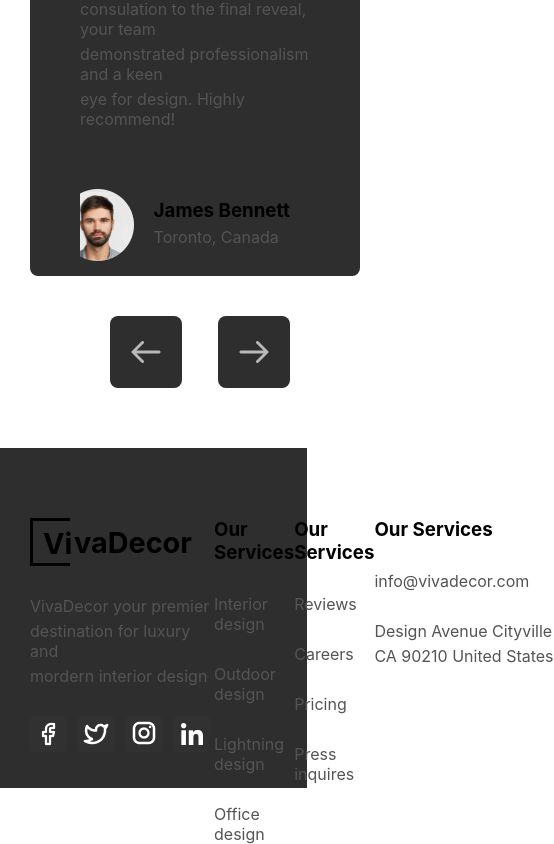
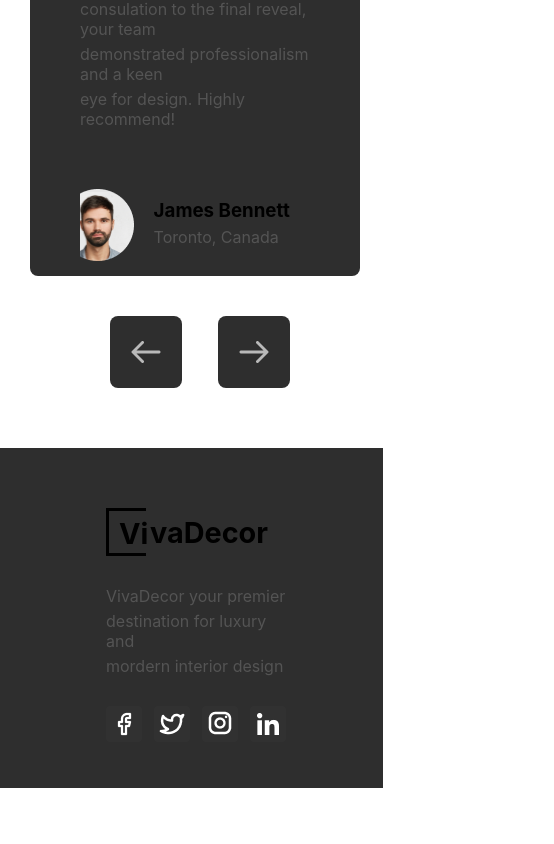
Before and after one commit to Th3-D5-482/VivaDecor-Project-TreeHog, a React (Vite) app: page / in a window 390 px wide. Shown: the part 4767-5611 px from the top of the page, 554 px wide, since content can reach past the window. After the commit the page ends 5555 px from the top, so only its background shows below. Built offline with nearby package versions, Linux system fonts and the light colour scheme.

Commit message:
Th3_D5_482

```diff
--- a/src/components/Footer.css
+++ b/src/components/Footer.css
@@ -36,14 +36,14 @@
 .firstSec .part2 p {
     margin-bottom: 5px;
 }
-.firstSec .part1Uni {
+.firstSec1 .part1Uni {
     color: var(--secondary-color);
     margin-top: 30px;
 }
-.firstSec .part1Uni p {
+.firstSec1 .part1Uni p {
     margin-bottom: 5px;
 }
-.firstSec .socialMedia {
+.firstSec1 .socialMedia {
     display: flex;
     flex-direction: row;
     margin-top: 30px;
@@ -51,7 +51,7 @@
     height: 40px;
     justify-content: space-between;
 }
-.firstSec .logo {
+.firstSec1 .logo {
     display: flex;
     flex-direction: row;
     font-weight: bold;
@@ -71,3 +71,13 @@
     margin-top: 7px;
     margin-left: 4px;
 }
+@media (max-width: 768px) {
+    footer {
+        padding-top: 60px;
+        margin-left: -30px;
+        margin-right: -30px;
+    }
+    .footerSec .firstSec {
+        display: none;
+    }
+}
--- a/src/components/Footer.jsx
+++ b/src/components/Footer.jsx
@@ -9,7 +9,7 @@
         <>
             <footer>
                 <div className ="footerSec">
-                    <div className ="firstSec">
+                    <div className ="firstSec1">
                         <div className ="logo">
                             <div className ="vector1">
                                 Vi
@@ -31,7 +31,7 @@
                         </div>
                     </div>
                     <div className ="firstSec">
-                    <h3>Our Services</h3>
+                        <h3>Our Services</h3>
                         <p className ="part1">
                             <a href ="#">Interior design</a>
                         </p>
```
